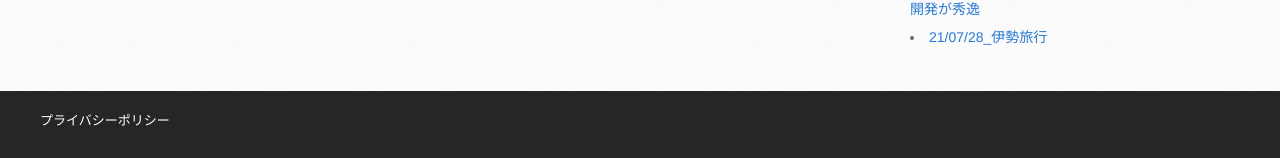
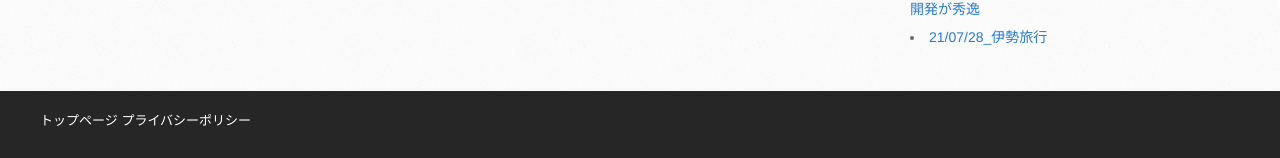
Before and after one commit to mtaketani113/mtaketani113.github.io, a Jekyll site: the page built from index.md, in a window 1280 px wide and 900 px high, scrolled down 2166 px. Shown: the part 739-897 px from the top of the window. Built offline with Jekyll 4.4.1, drawn with Linux system fonts in a browser that asks for light colours; comment, search, counter and statistics services are not loaded; the repository's description, which GitHub fills in, is left out.

Commit message:
footerに追記

```diff
--- a/_layouts/default.html
+++ b/_layouts/default.html
@@ -137,6 +137,7 @@
     {% endif %}
     <footer>
       <div class="left">
+        <a href="/">トップページ</a>
         <a href="/privacy-policy.html">プライバシーポリシー</a>
       </div>
     </footer>
```
